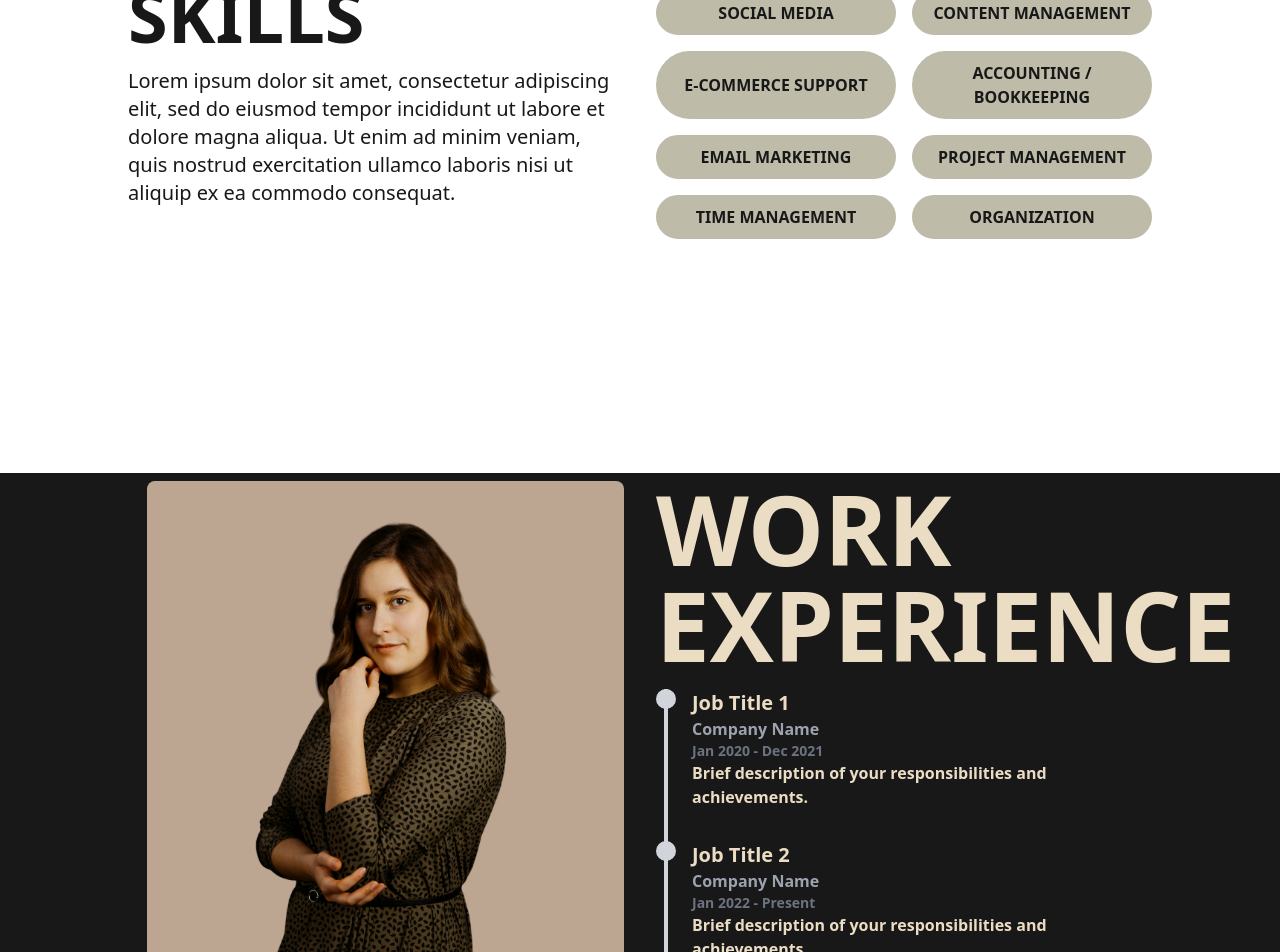
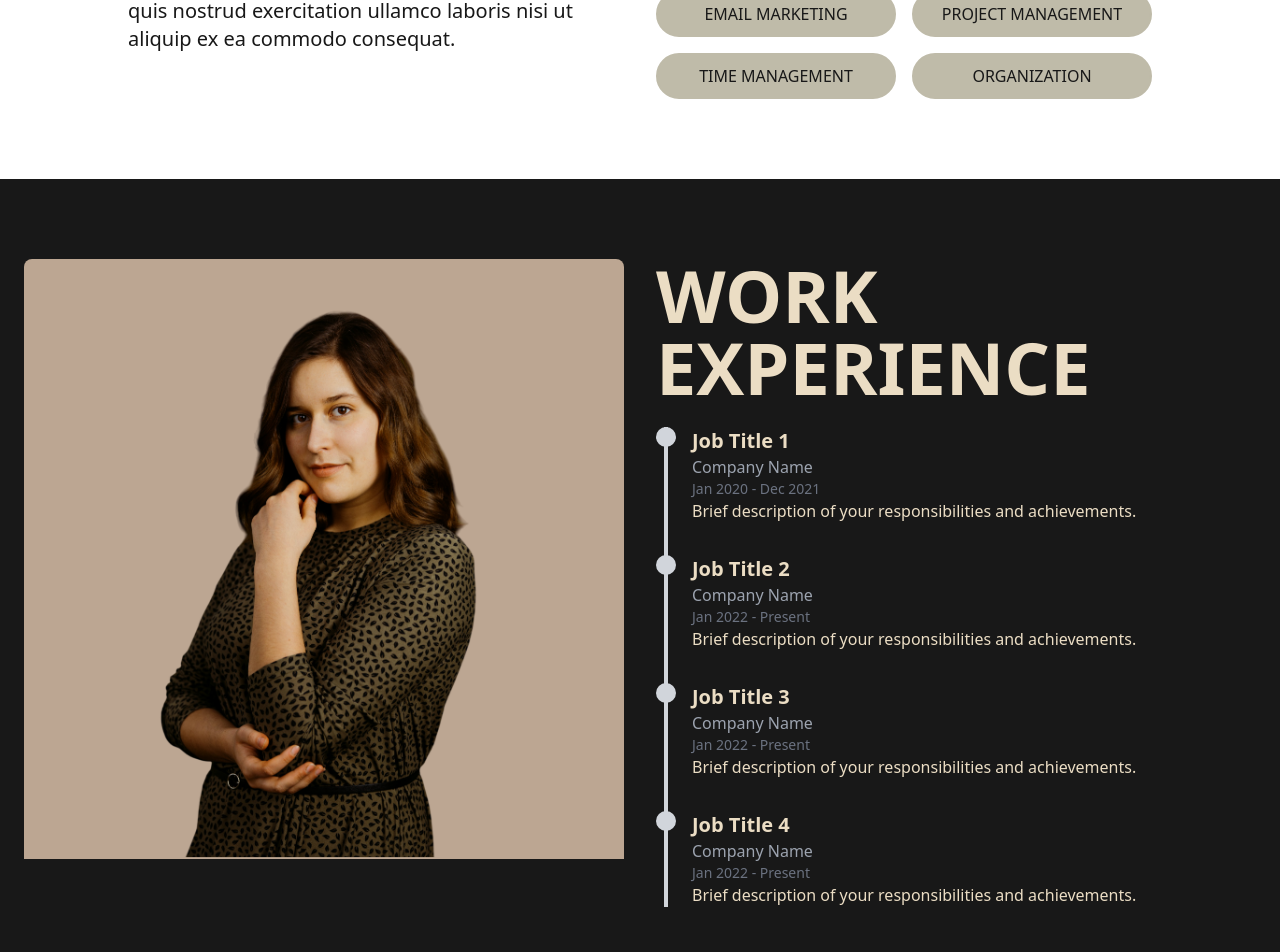
Before and after one commit to Tony-Man7/CLIENT-PORTFOLIO, a Vue app: page /about in a window 1280 px wide. Shown: the part 1848-2800 px from the top of the page. Built offline with nearby package versions, Linux system fonts and the light colour scheme.

Commit message:
add animation

```diff
--- a/package.json
+++ b/package.json
@@ -9,6 +9,7 @@
     "preview": "vite preview"
   },
   "dependencies": {
+    "aos": "^2.3.4",
     "vue": "^3.5.13",
     "vue-router": "^4.5.0"
   },
--- a/src/components/About.vue
+++ b/src/components/About.vue
@@ -6,7 +6,7 @@ import ImageProvider from './ImageProvider.vue';
     <ImageProvider section="about" v-slot="{ image }">
 
         <section class="relative bg-primary text-white py-20" id="about">
-            <div class="container mx-auto px-6 md:px-12 lg:px-20 text-center">
+            <div class="container mx-auto px-6 md:px-12 lg:px-20 text-center" data-aos="fade-down">
                 <div class="flex flex-col items-center">
                     <div class="w-full max-w-3xl overflow-hidden rounded-lg">
                         <img :src="image" alt="About Image" />
--- a/src/components/Experience.vue
+++ b/src/components/Experience.vue
@@ -5,16 +5,17 @@ import ImageProvider from './ImageProvider.vue';
 <template>
     <ImageProvider section="experience" v-slot="{ image }">
         <div class="min-h-screen bg-primary text-secondary flex items-center justify-center px-6">
-            <div class="max-w-8xl w-[80%] grid grid-cols-1 md:grid-cols-2 gap-8">
-                <div class="w-full max-w-6xl overflow-hidden rounded-lg">
-                    <img :src="image" alt="About Image" />
+            <div class="max-w-7xl w-full grid grid-cols-1 md:grid-cols-2 gap-6 md:gap-8 py-20">
+                <div class="w-full overflow-hidden rounded-lg" data-aos="fade-right">
+                    <img :src="image" alt="Experience Image" class="w-full h-auto object-cover" />
                 </div>
 
-                <div class="flex flex-col space-y-4 text-secondary font-semibold">
-                    <div>
-                        <h1 class="font-extrabold text-4xl md:text-6xl lg:text-8xl text-secondary uppercase">Work Experience</h1>
+                <div class="flex flex-col space-y-6 text-secondary">
+                    <div data-aos="fade-left">
+                        <h1 class="font-extrabold text-3xl md:text-5xl lg:text-7xl text-secondary uppercase text-center md:text-left leading-relaxed">
+                        Work Experience
+                        </h1>
                     </div>
-
                     <div class="relative">
                         <div class="absolute w-1 bg-gray-300 h-full left-2 top-0"></div>
                         <div class="space-y-8">
@@ -22,7 +23,7 @@ import ImageProvider from './ImageProvider.vue';
                                 <div class="flex-shrink-0">
                                     <div class="w-5 h-5 bg-gray-300 rounded-full border-2 border-gray-300"></div>
                                 </div>
-                                <div>
+                                <div data-aos="fade-left" data-aos-duration="500">
                                     <h3 class="text-xl font-bold">Job Title 1</h3>
                                     <p class="text-gray-400">Company Name</p>
                                     <p class="text-sm text-gray-500">Jan 2020 - Dec 2021</p>
@@ -36,7 +37,7 @@ import ImageProvider from './ImageProvider.vue';
                                 <div class="flex-shrink-0">
                                     <div class="w-5 h-5 bg-gray-300 rounded-full border-2 border-gray-300"></div>
                                 </div>
-                                <div>
+                                <div  data-aos="fade-left" data-aos-duration="800">
                                     <h3 class="text-xl font-bold">Job Title 2</h3>
                                     <p class="text-gray-400">Company Name</p>
                                     <p class="text-sm text-gray-500">Jan 2022 - Present</p>
@@ -50,7 +51,7 @@ import ImageProvider from './ImageProvider.vue';
                                 <div class="flex-shrink-0">
                                     <div class="w-5 h-5 bg-gray-300 rounded-full border-2 border-gray-300"></div>
                                 </div>
-                                <div>
+                                <div data-aos="fade-left" data-aos-duration="1000">
                                     <h3 class="text-xl font-bold">Job Title 3</h3>
                                     <p class="text-gray-400">Company Name</p>
                                     <p class="text-sm text-gray-500">Jan 2022 - Present</p>
@@ -64,7 +65,7 @@ import ImageProvider from './ImageProvider.vue';
                                 <div class="flex-shrink-0">
                                     <div class="w-5 h-5 bg-gray-300 rounded-full border-2 border-gray-300"></div>
                                 </div>
-                                <div>
+                                <div data-aos="fade-left" data-aos-duration="1200">
                                     <h3 class="text-xl font-bold">Job Title 4</h3>
                                     <p class="text-gray-400">Company Name</p>
                                     <p class="text-sm text-gray-500">Jan 2022 - Present</p>
--- a/src/components/HomeComponent.vue
+++ b/src/components/HomeComponent.vue
@@ -5,7 +5,7 @@ import ImageProvider from './ImageProvider.vue';
 
 <template>
   <ImageProvider section="hero" v-slot="{ image }">
-    <section class="relative h-screen text-white overflow-hidden">
+    <section class="relative h-screen text-white overflow-hidden" data-aos="fade-up">
       <div class="absolute inset-0">
         <img :src="image"
         alt="Background" class="w-full h-full object-cover" />
--- a/src/components/Skills.vue
+++ b/src/components/Skills.vue
@@ -3,7 +3,7 @@
 </script>
 
 <template>
-  <div class="min-h-screen bg-white text-primary flex items-center justify-center px-6">
+  <div class="py-20 bg-white text-primary flex items-center justify-center px-6" data-aos="fade-up">
     <div class="max-w-5xl w-full grid grid-cols-1 md:grid-cols-2 gap-8">
       <div>
         <h1 class="font-extrabold text-4xl md:text-6xl lg:text-7xl text-primary uppercase">personal skills</h1>
@@ -14,7 +14,7 @@
         </p>
       </div>
       <!-- Right Section -->
-      <div class="flex flex-col space-y-4 text-primary font-semibold">
+      <div class="flex flex-col space-y-4 text-primary leading-relaxed">
         <div class="grid grid-cols-2 gap-4 ">
           <button class="uppercase bg-[#BFBBA9] border-2 border-[#BFBBA9] rounded-full py-2 px-4 hover:bg-transparent duration-300">
             Data Management
--- a/src/main.js
+++ b/src/main.js
@@ -4,9 +4,17 @@ import { createApp } from 'vue'
 import App from './App.vue'
 import router from './router'
 import './index.css'
+import AOS from 'aos';
+import 'aos/dist/aos.css';
 
 const app = createApp(App)
 
 app.use(router)
 
 app.mount('#app')
+
+AOS.init({
+    duration: 1000,
+    easing: 'ease',
+    once: false,
+  });
```
Also changed, not shown: 1 other file (tests, documents, lock files or other folders).
